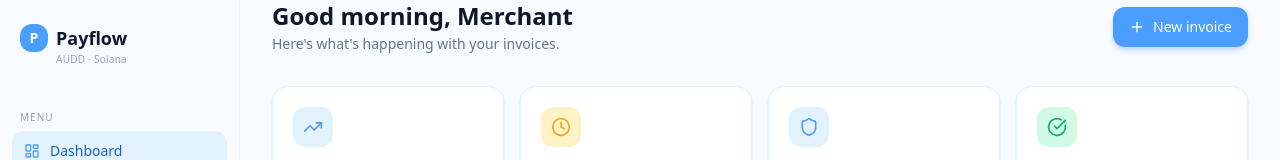
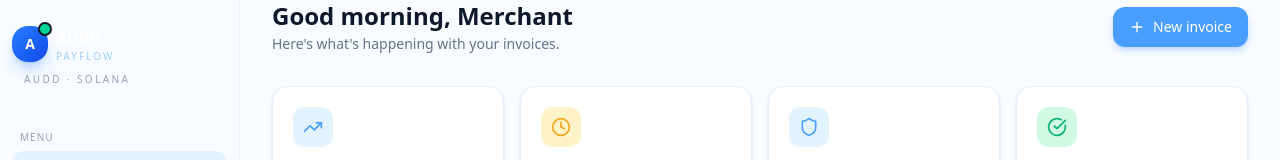
Before and after one commit to dvansari65/Kangarow, a Next.js app in the folder frontend/: page /dashboard in a window 1280 px wide. Shown: the top 160 px of the page. Built offline with nearby package versions, Linux system fonts and the light colour scheme; no server answers; the database is empty; what @solana/web3.js would draw is missing.

Commit message:
refactor(sidebar): align dashboard branding with landing logo

```diff
--- a/frontend/components/Sidebar.tsx
+++ b/frontend/components/Sidebar.tsx
@@ -6,6 +6,7 @@ import { usePathname } from 'next/navigation';
 import { LayoutDashboard, FileText, Download, Settings, Copy, Check, Wallet } from 'lucide-react';
 import { UserButton } from '@clerk/nextjs';
 import { useSolanaWallet } from './wallet/solana-wallet-provider';
+import { Logo } from './ui/logo';
 import { toast } from 'sonner';
 
 interface SidebarProps {
@@ -52,15 +53,18 @@ export function Sidebar({ isMobile = false }: SidebarProps) {
 
   return (
     <div className={containerClasses}>
-      {/* Logo area */}
-      <div className="px-5 pt-6 pb-5">
-        <div className="flex items-center gap-2">
-          <div className="w-7 h-7 bg-[#4A9EFF] text-white rounded-lg flex items-center justify-center font-semibold text-sm">
-            P
-          </div>
-          <span className="text-[#0F172A] text-lg font-semibold">Payflow</span>
-        </div>
-        <div className="text-[10px] text-[#94A3B8] tracking-wide ml-[36px]">
+      <div className="px-3 pt-5 pb-4 sm:pt-6 sm:pb-5">
+        <Link
+          href="/"
+          className="flex h-10 items-center "
+        >
+          <Logo
+            tone="dark"
+            size="nav"
+            className={`h-5 sm:h-6 ${isMobile ? 'max-w-[148px]' : 'max-w-[156px]'}`}
+          />
+        </Link>
+        <div className="mt-2 px-3 text-[10px] uppercase tracking-[0.24em] text-[#94A3B8]">
           AUDD · Solana
         </div>
       </div>
```
